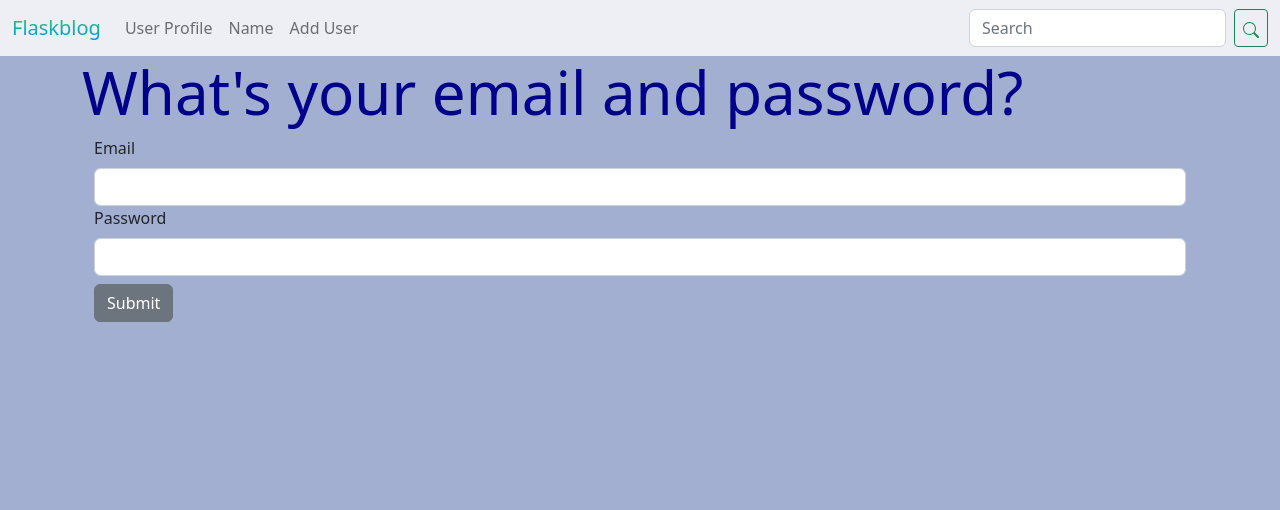
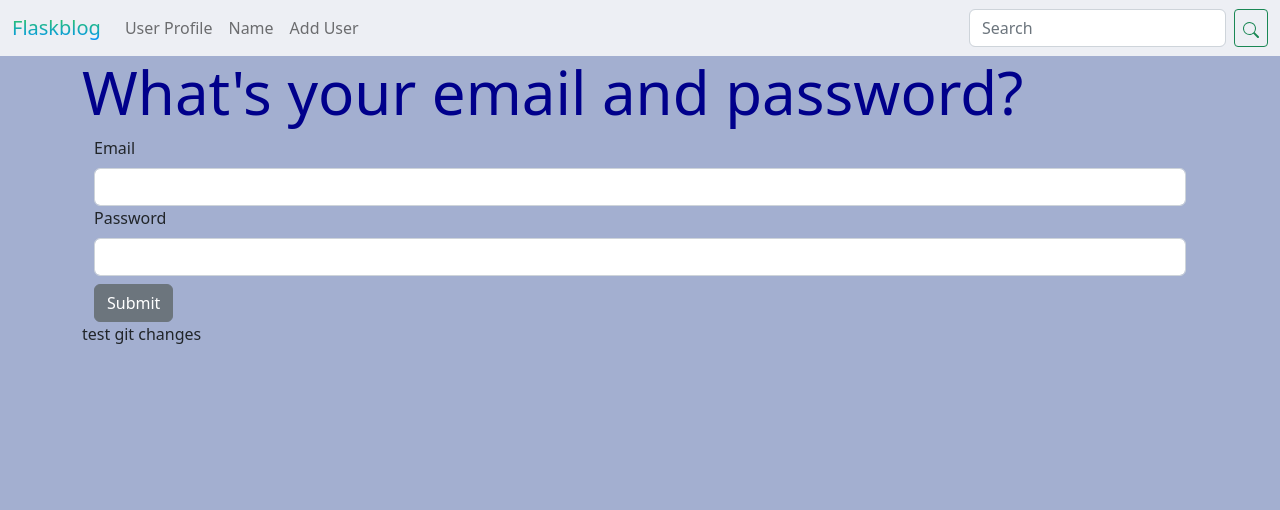
Before and after one commit to fournacea/codemy-flaskblog3, a Flask app: page /test_pw in a window 1280 px wide. Shown: the top 510 px of the page. Run offline with Flask 2, Linux system fonts and the light colour scheme; some libraries are stand-ins or nearby versions.

Commit message:
TEST changes

```diff
--- a/templates/test_pw.html
+++ b/templates/test_pw.html
@@ -27,5 +27,5 @@
             </div>
         </form>
     {% endif %}
-
+test git changes
 {% endblock content %}
```
